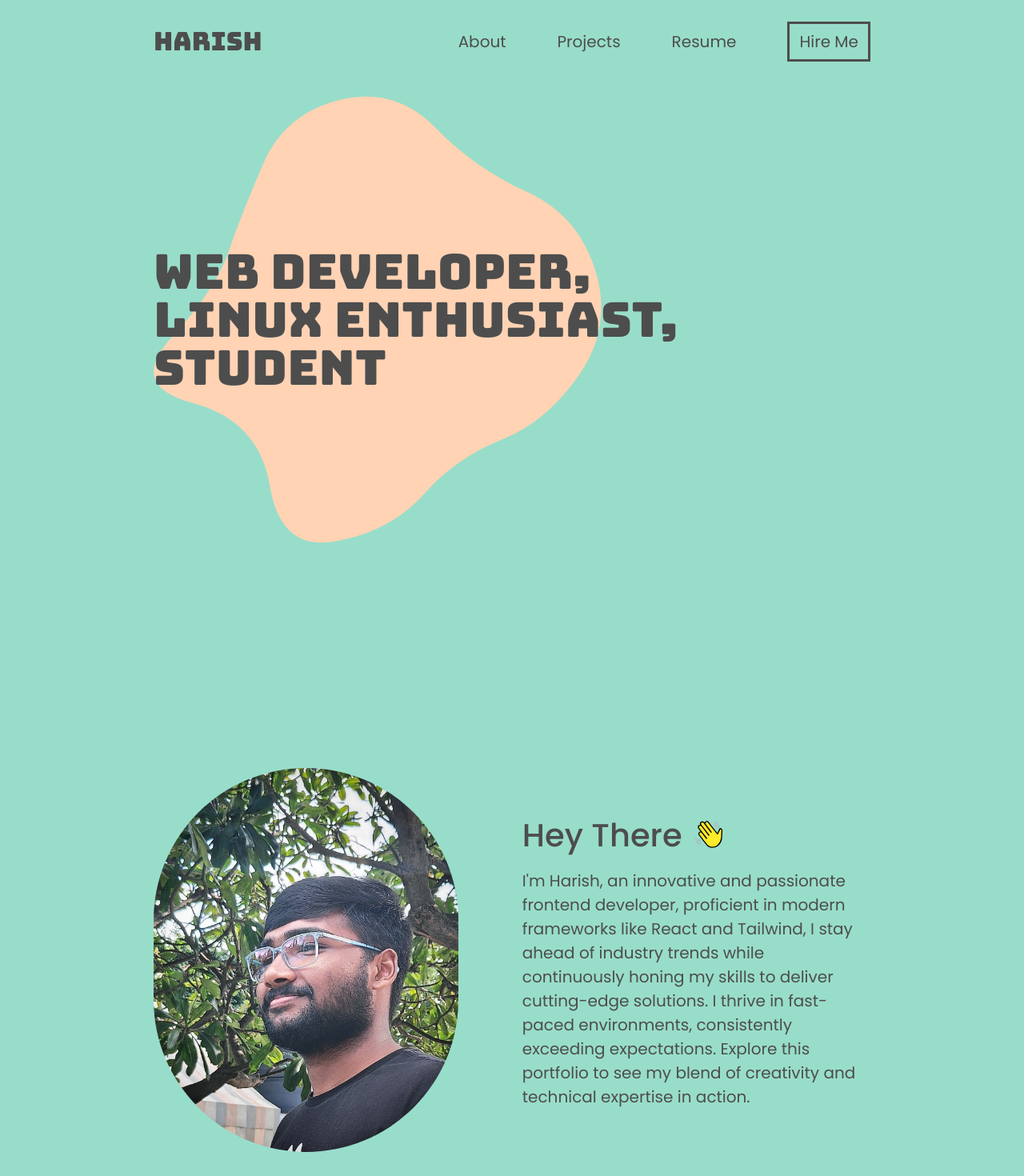
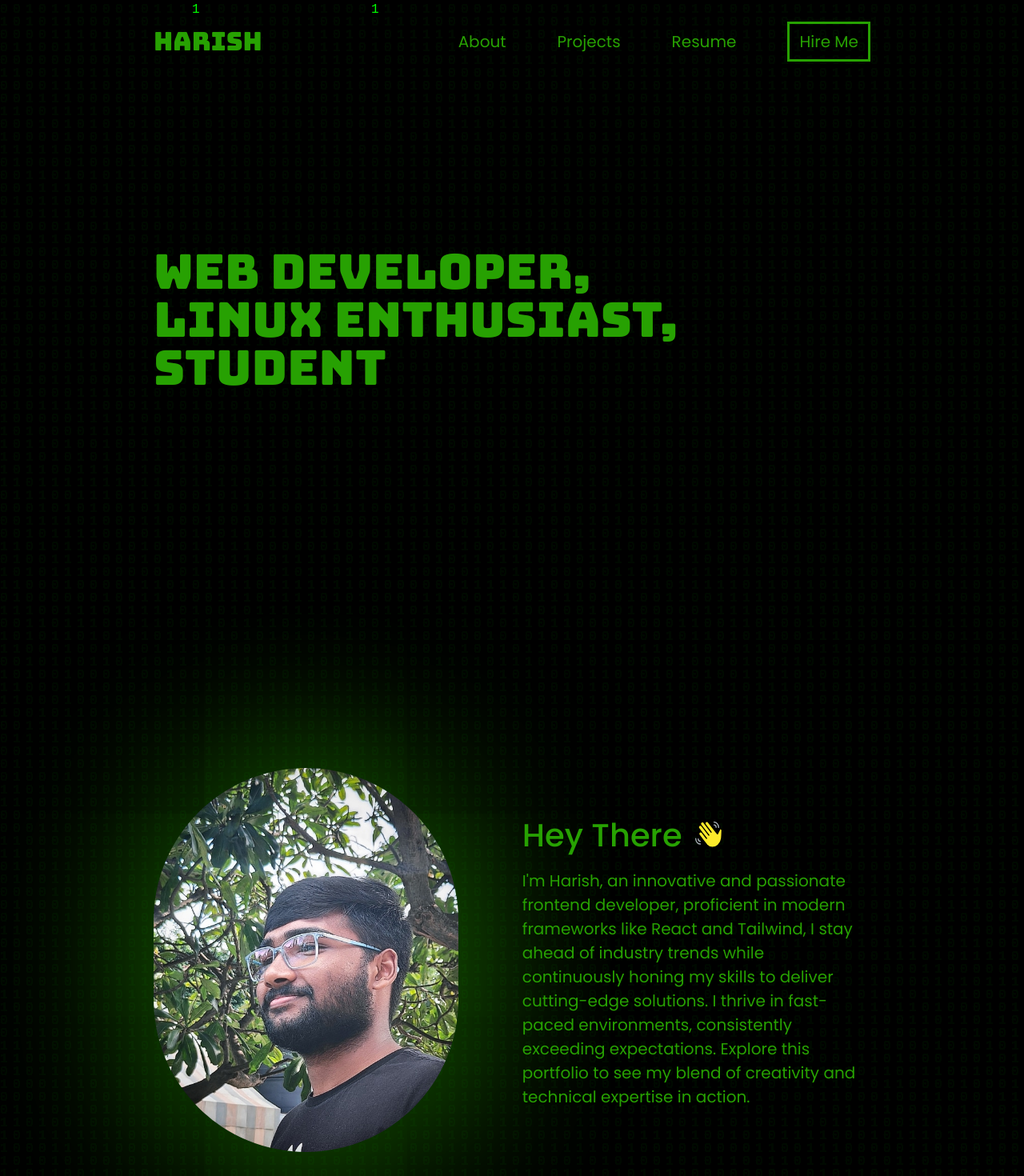
Before and after one commit to zro404/Portfolio, a React (Vite) app: page / in a window 1280 px wide. Shown: the top 1470 px of the page at 80% size. Built offline with nearby package versions, Linux system fonts and the light colour scheme.

Commit message:
Add Matrix Rain background

```diff
--- a/src/App.tsx
+++ b/src/App.tsx
@@ -1,14 +1,14 @@
-import { Footer, NavBar } from './components'
-import { About, Contact, Experience, Hero, Projects } from './pages'
-
+import { Footer, Matrix, NavBar } from './components'
+import { About, Contact, Experience, Hero } from './pages'
+// w-[70%] mx-auto
 function App() {
   return (
-    <div className='w-[70%] mx-auto text-secondary'>
+    <div className='text-secondary w-[70%] mx-auto'>
+      <Matrix />
       <NavBar />
       <div>
         <Hero />
         <About />
-        <Projects />
         <Experience />
         <Contact />
       </div>
--- /dev/null
+++ b/src/components/Matrix.tsx
@@ -0,0 +1,49 @@
+import { useEffect, useRef } from "react"
+
+export const Matrix = () => {
+  const canvasEl = useRef<HTMLCanvasElement>(null)
+  const pageLength = 4;
+
+  useEffect(() => {
+    let ctx: CanvasRenderingContext2D | null;
+    const fontSize = 16;
+    const alphabet = '01'
+    const rainDrops: number[] = [];
+    if (canvasEl.current) {
+      ctx = canvasEl.current?.getContext('2d');
+      canvasEl.current.width = window.innerWidth;
+      canvasEl.current.height = pageLength * window.innerHeight;
+
+      const columns = canvasEl.current.width / fontSize;
+
+      for (let x = 0; x < columns; x++) {
+        rainDrops[x] = 1;
+      }
+    }
+
+    const draw = () => {
+      if (!ctx || !canvasEl.current) return;
+      ctx.fillStyle = 'rgba(0, 0, 0, 0.05)';
+      ctx.fillRect(0, 0, canvasEl.current.width, canvasEl.current.height);
+
+      ctx.fillStyle = '#0F0';
+      ctx.font = fontSize + 'px monospace';
+
+      for (let i = 0; i < rainDrops.length; i++) {
+        const text = alphabet.charAt(Math.floor(Math.random() * alphabet.length));
+        ctx.fillText(text, i * fontSize, rainDrops[i] * fontSize);
+
+        if (rainDrops[i] * fontSize > canvasEl.current.height && Math.random() > 0.975) {
+          rainDrops[i] = 0;
+        }
+        rainDrops[i]++;
+      }
+    };
+    const id = setInterval(draw, 30)
+    return () => clearInterval(id);
+  }, []);
+
+  return (
+    <canvas ref={canvasEl} className={`w-screen min-h-screen h-[${100*pageLength}vh] -ml-[15%] z-[-1] absolute`} />
+  )
+}
--- a/src/components/index.ts
+++ b/src/components/index.ts
@@ -1,2 +1,3 @@
 export * from './NavBar';
 export * from './Footer';
+export * from './Matrix';
--- a/src/index.css
+++ b/src/index.css
@@ -10,7 +10,7 @@
     -webkit-font-smoothing: antialiased;
     -moz-osx-font-smoothing: grayscale;
 
-    background: #98DDCA;
+    @apply bg-primary;
 }
 
 h1 {
@@ -41,7 +41,10 @@ h4 {
     font-size: 24px;
 }
 
-p, a, input, textarea {
+p,
+a,
+input,
+textarea {
     font-family: "Poppins", sans-serif;
     font-weight: 400;
     font-style: normal;
@@ -55,3 +58,17 @@ p, a, input, textarea {
 .form-element {
     @apply bg-primary border-b-secondary border-b-2 w-full mt-4 h-10;
 }
+
+.glass {
+    background: rgba(255, 255, 255, 0.1);
+    backdrop-filter: blur(60px);
+    -webkit-backdrop-filter: blur(60px);
+}
+
+#hero {
+    background: linear-gradient(to bottom, #D5ECC270 75%, #98DDCA70);
+}
+
+#dp {
+    box-shadow: 5px 5px 200px 20px #27a102a0;
+}
--- a/src/pages/About.tsx
+++ b/src/pages/About.tsx
@@ -4,7 +4,7 @@ export const About = () => {
     <div id="about" className="min-h-screen flex items-center flex-col lg:flex-row gap-10 lg:gap-20">
       <div
         className="bg-no-repeat bg-primary bg-center bg-cover bg-[url('/src/assets/profile.jpg')] \
-        lg:w-[49em] lg:h-[30rem] rounded-full lg:rounded-full size-56"
+        lg:w-[49em] lg:h-[30rem] rounded-full lg:rounded-full size-56" id="dp"
       />
       <div className="lg:h-[38rem] w-full flex flex-col justify-center">
         <div className='flex items-center gap-3'>
--- a/src/pages/Experience.tsx
+++ b/src/pages/Experience.tsx
@@ -34,13 +34,14 @@ export const ExpItem = (props: ExpProps) => {
         <p>{props.mode}</p>
         <p>{props.start} ~ {props.end}</p>
       </div>
-      <img
-        src="/src/assets/blobs/blob-small.svg"
-        className="absolute z-[-1] sm:size-56 size-44 left-[14vw]"
-        style={{
-          transform: `rotate(${props.blobRotation}deg)`
-        }}
-      />
     </div>
   )
 }
+
+// <img
+//   src="/src/assets/blobs/blob-small.svg"
+//   className="absolute z-[-1] sm:size-56 size-44 left-[14vw]"
+//   style={{
+//     transform: `rotate(${props.blobRotation}deg)`
+//   }}
+// />
--- a/src/pages/Hero.tsx
+++ b/src/pages/Hero.tsx
@@ -1,12 +1,13 @@
 export const Hero = () => {
   return (
-    <div className="min-h-screen flex items-center md:justify-start justify-center">
+    <div className="min-h-screen flex items-center md:justify-start justify-center width-[70%]">
       <h1 className="md:text-6xl text-4xl ml-5 md:ml-0">
         Web Developer, <br />
         Linux Enthusiast, <br />
         Student
       </h1>
-      <img src="/src/assets/blobs/blob-large.svg" className="absolute z-[-1] size-80 md:size-[35rem]"/>
     </div>
   )
 }
+// <div className="rounded-full size-" />
+// <div className="absolute w-screen z-[-1] h-screen bg-secondary opacity-75" />
--- a/tailwind.config.js
+++ b/tailwind.config.js
@@ -6,11 +6,8 @@ export default {
   ],
   theme: {
     colors: {
-      "primary": "#98DDCA",
-      "secondary": "#4D4D4D",
-      "accent-1": "#D5ECC2",
-      "accent-2": "#FFD3B4",
-      "accent-3": "#FFAAA7",
+      "primary": "#000000",
+      "secondary": "#27a102",
     },
     extend: {},
   },
```
Also changed, not shown: src/assets/blobs/blob-large.svg (deleted), src/assets/blobs/blob-small.svg (deleted).
